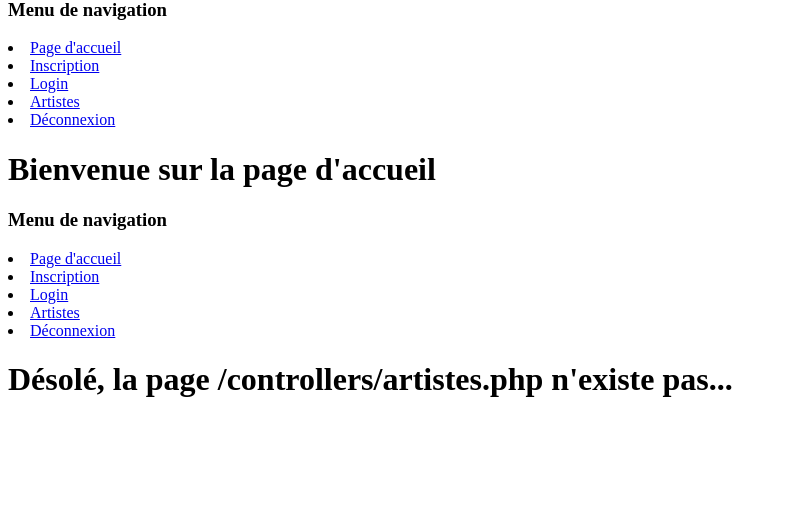
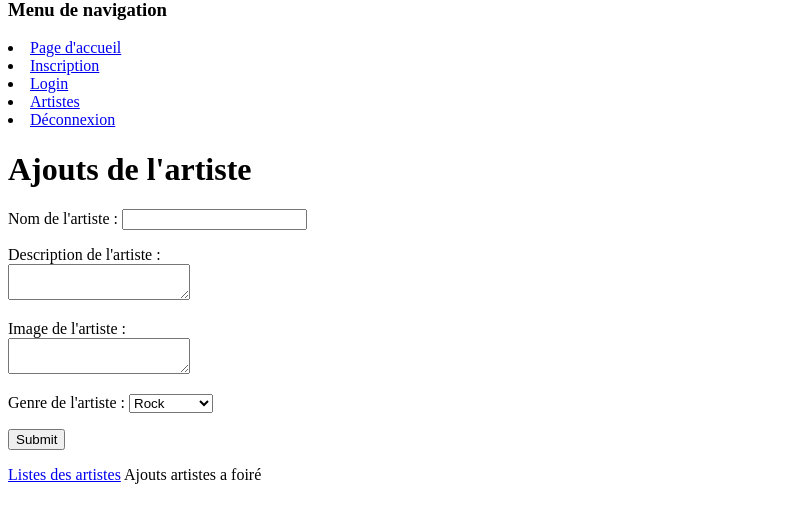
Before and after one commit to yumehh/projetWeb, a PHP site: page /controllers/artistes.php in a window 1280 px wide. Shown: the part 20-543 px from the top of the page, without its empty margins (0-787 px from the left). Run offline with PHP 8.4, Linux system fonts and the light colour scheme.

Commit message:
add artistes + modif

```diff
--- /dev/null
+++ b/controllers/artistes.php
@@ -0,0 +1,16 @@
+<?php
+
+    require '../models/artistes.php';
+    include '../views/artistes.php';
+
+    if(isset($_POST['nomArtiste']) && $_POST['imageArtiste']
+        && $_POST['descriptionArtiste']){
+
+            addArtistes($_POST['nomArtiste'], $_POST['imageArtiste'], $_POST['descriptionArtiste']);
+            echo "ajout artistes réalisé";
+        }
+        else{
+            echo "Ajouts artistes a foiré";
+        }
+
+?>
--- a/controllers/login.php
+++ b/controllers/login.php
@@ -1,4 +1,5 @@
 <?php
+    session_start();
 
     require '../models/users.php';
     include '../views/login.php';
@@ -16,7 +17,7 @@
             if($user){
                 $_SESSION['id'] = $user['id'];
                 $_SESSION['message'] = "Bienvenue ". $user['pseudo'];
-                header("Location: " . 'inscription.php');
+                header("Location: " . '../views/auth/welcome.php');
                 exit();
             }else{
                 $_SESSION['error'] = "mauvais login/mot de passe";
--- /dev/null
+++ b/models/artistes.php
@@ -0,0 +1,25 @@
+<?php
+
+require 'connexion_db.php';
+
+function getAll(){
+    $reponse = getDB()->prepare('SELECT * FROM artistes');
+    $reponse->execute();
+    $user = $reponse->fetch();
+    $reponse->closeCursor();
+    return $user;
+}
+
+function addArtistes($nom, $image, $description){
+
+    $reponse = getDB()->prepare('INSERT INTO artistes(nomArtiste, imageArtiste, descriptionArtiste)
+                                VALUES(:nomArtiste, :imageArtiste, :descriptionArtiste)');
+    $reponse->execute(array(
+        'nomArtiste' => $nom,
+        'imageArtiste' => $image,
+        'descriptionArtiste' => $description
+    ));
+    $reponse->closeCursor();
+}
+
+?>
--- a/models/users.php
+++ b/models/users.php
@@ -3,7 +3,8 @@
 
     function addUser($pseudo, $mdp, $email){
 
-        $reponse = getDB()->prepare('INSERT INTO utilisateurs(pseudo, pwUser, email, date_inscription) VALUES (:pseudo, :mdp, :email, NOW())');
+        $reponse = getDB()->prepare('INSERT INTO utilisateurs(pseudo, pwUser, email, date_inscription)
+                                    VALUES (:pseudo, :mdp, :email, NOW())');
         if($mdp){
             $mdp = password_hash($mdp, PASSWORD_DEFAULT);
         }else{
--- /dev/null
+++ b/views/artistes.php
@@ -0,0 +1,40 @@
+<?php
+
+    $title = "Artistes";
+    $content = "Ajouts de l'artiste";
+    include 'includes/template.php';
+
+?>
+
+<!DOCTYPE html>
+<html>
+    <head>
+        <meta charset="utf-8">
+        <meta http-equiv="X-UA-Compatible" content="IE=edge">
+        <title></title>
+        <meta name="description" content="">
+        <meta name="viewport" content="width=device-width, initial-scale=1">
+        <link rel="stylesheet" href="">
+    </head>
+    <body>
+
+        <form method="POST" action="artistes.php">
+
+            <p><label for="nom">Nom de l'artiste :</label> <input type="text" name="nomArtiste" id="nom" required></p>
+            <p><label for="description">Description de l'artiste :</label><br /><textarea name="descriptionArtiste" id="description" required></textarea></p>
+            <p><label for="image">Image de l'artiste : </label> <br ><textarea name="imageArtiste" id="image" required></textarea></p>
+            <p><label for="genre">Genre de l'artiste : </label><select name="genreArtiste" id="genre">
+                <option value="rock">Rock</option>
+                <option value="rap">Rap</option>
+                <option value="dancehall">DanceHall</option>
+                <option value="rnb">RnB</option>
+            </select></p>
+            <p><input type="submit" name="envoyer"></p>
+
+        </form>
+
+        <a href="../controllers/afficherArtistes.php">Listes des artistes</a>
+
+        <script src="" async defer></script>
+    </body>
+</html>
--- a/views/includes/template.php
+++ b/views/includes/template.php
@@ -20,7 +20,7 @@
             <li><a href='welcome.php'>Page d'accueil</a></li>
             <li><a href='inscription.php'>Inscription</a></li>
             <li><a href='login.php'>Login</a></li>
-            <li><a href='liste_artiste.php'>Artistes</a></li>
+            <li><a href='artistes.php'>Artistes</a></li>
             <li><a href='logout.php'>Déconnexion</a></li>
         </nav>
 
--- a/views/liste_artiste.php
+++ /dev/null
@@ -1,6 +0,0 @@
-<?php
-
-$title='Artistes';
-$content='Présentation des divers artistes';
-include 'includes/template.php';
-?>
--- a/views/login.php
+++ b/views/login.php
@@ -20,8 +20,8 @@ include 'includes/template.php';
 
     <form method="POST" action="login.php">
 
-        <p>Login : <input type="text" name="pseudo" required></p>
-        <p>Mot de passe : <input type="password" name="mdp" required></p>
+        <p><label for="pseudo"> Login : </label> <input type="text" name="pseudo" id="pseudo" required></p>
+        <p><label for="mdp"> Mot de passe : </label><input type="password" name="mdp" id="mdp" required></p>
         <p><input type="submit" name="envoyer"></p>
 
     </form>
```
Also changed, not shown: controllers/afficherArtistes.php (added, +10 -0 lines), views/afficherArtistes.php (added, +25 -0 lines).
